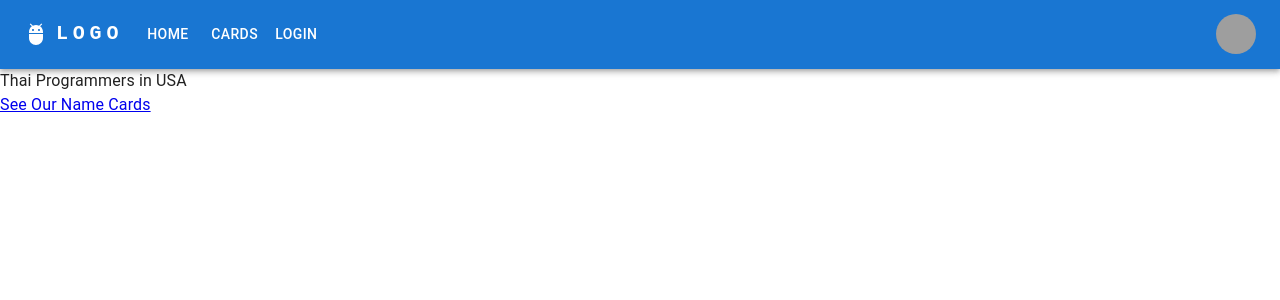
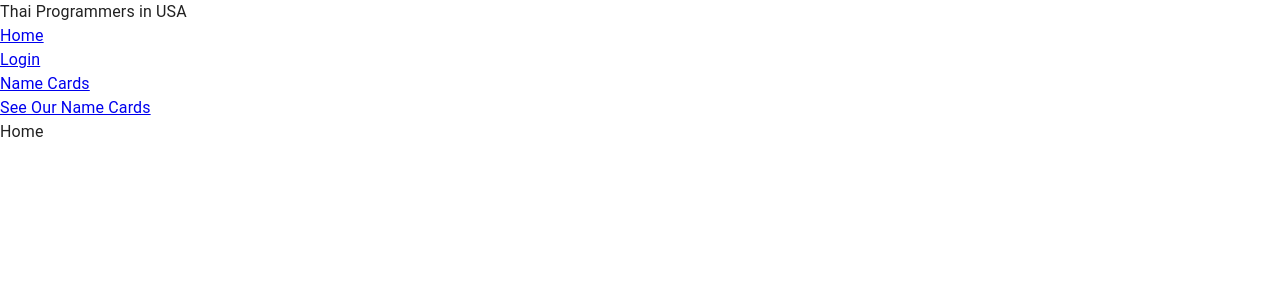
Before and after one commit to thai-programmers-usa/thai-programmers-usa.github.io, a React (Create React App) app: page / in a window 1280 px wide. Shown: the top 300 px of the page. Built offline with nearby package versions, Linux system fonts and the light colour scheme; grey boxes are pictures that could not be loaded.

Commit message:
Revert "Add draft navbar to our website" (#30)
Revert "Add draft navbar to our website (#29)"

This reverts commit 63bacfbd13519cfa48f1a88b552d3297ba0035c0.

```diff
--- a/package.json
+++ b/package.json
@@ -5,9 +5,7 @@
   "dependencies": {
     "@emotion/react": "^11.10.4",
     "@emotion/styled": "^11.10.4",
-    "@mui/icons-material": "^5.10.9",
     "@mui/material": "^5.10.10",
-    "@mui/styles": "^5.10.10",
     "@testing-library/jest-dom": "^5.16.5",
     "@testing-library/react": "^13.4.0",
     "@testing-library/user-event": "^13.5.0",
--- a/src/App.tsx
+++ b/src/App.tsx
@@ -1,18 +1,26 @@
+import { ThemeProvider } from '@emotion/react';
 import { CssBaseline } from '@mui/material';
-import { BrowserRouter } from 'react-router-dom';
-import NavBar from './components/NavBar';
-import Router from './pages/Router';
-import { ThemeProvider } from '@mui/styles';
-
+import { BrowserRouter, Link } from 'react-router-dom';
+import Router, { URL_PATHS } from './pages/Router';
 import { theme } from './theme';
 
 function App() {
-
+  const { HOME, LOGIN, NAME_CARDS } = URL_PATHS;
   return (
     <BrowserRouter>
       <CssBaseline />
       <ThemeProvider theme={theme}>
-        <NavBar />
+        <div className="App">
+          <header>Thai Programmers in USA</header>
+          <nav>
+            <Link to={HOME}>Home</Link>
+            <br />
+            <Link to={LOGIN}>Login</Link>
+            <br />
+            <Link to={NAME_CARDS}>Name Cards</Link>
+          </nav>
+          <a href="#">See Our Name Cards</a>
+        </div>
         <Router />
       </ThemeProvider>
     </BrowserRouter>
--- a/src/components/NavBar/index.tsx
+++ b/src/components/NavBar/index.tsx
@@ -1,160 +1,9 @@
-import React, { MouseEvent, useState } from 'react';
-import AppBar from '@mui/material/AppBar';
-import Box from '@mui/material/Box';
-import Toolbar from '@mui/material/Toolbar';
-import IconButton from '@mui/material/IconButton';
-import Typography from '@mui/material/Typography';
-import Menu from '@mui/material/Menu';
-import MenuIcon from '@mui/icons-material/Menu';
-import Container from '@mui/material/Container';
-import Avatar from '@mui/material/Avatar';
-import Button from '@mui/material/Button';
-import Tooltip from '@mui/material/Tooltip';
-import MenuItem from '@mui/material/MenuItem';
-import AdbIcon from '@mui/icons-material/Adb';
-import { URL_PATHS } from '../../pages/Router';
-import { Link } from 'react-router-dom';
+import React from 'react'
 
-const settings = ['Profile', 'Account', 'Dashboard', 'Logout'];
+const NavBar = () => {
+  return (
+    <div>NavBar</div>
+  )
+}
 
-function NavBar() {
-  const [anchorElNav, setAnchorElNav] = useState<null | HTMLElement>(null);
-  const [anchorElUser, setAnchorElUser] = useState<null | HTMLElement>(null);
-
-  const handleOpenNavMenu = (event: MouseEvent<HTMLElement>) => {
-    setAnchorElNav(event.currentTarget);
-  };
-  const handleOpenUserMenu = (event: MouseEvent<HTMLElement>) => {
-    setAnchorElUser(event.currentTarget);
-  };
-
-  const handleCloseNavMenu = () => {
-    setAnchorElNav(null);
-  };
-
-  const handleCloseUserMenu = () => {
-    setAnchorElUser(null);
-  };
-
-  return (
-    <AppBar position="static">
-      <Container maxWidth="xl">
-        <Toolbar disableGutters>
-          <AdbIcon sx={{ display: { xs: 'none', md: 'flex' }, mr: 1 }} />
-          <Typography
-            variant="h6"
-            noWrap
-            component="a"
-            href="/"
-            sx={{
-              mr: 2,
-              display: { xs: 'none', md: 'flex' },
-              fontFamily: 'monospace',
-              fontWeight: 700,
-              letterSpacing: '.3rem',
-              color: 'inherit',
-              textDecoration: 'none',
-            }}
-          >
-            LOGO
-          </Typography>
-
-          <Box sx={{ flexGrow: 1, display: { xs: 'flex', md: 'none' } }}>
-            <IconButton
-              size="large"
-              aria-label="account of current user"
-              aria-controls="menu-appbar"
-              aria-haspopup="true"
-              onClick={handleOpenNavMenu}
-              color="inherit"
-            >
-              <MenuIcon />
-            </IconButton>
-            <Menu
-              id="menu-appbar"
-              anchorEl={anchorElNav}
-              anchorOrigin={{
-                vertical: 'bottom',
-                horizontal: 'left',
-              }}
-              keepMounted
-              transformOrigin={{
-                vertical: 'top',
-                horizontal: 'left',
-              }}
-              open={Boolean(anchorElNav)}
-              onClose={handleCloseNavMenu}
-              sx={{
-                display: { xs: 'block', md: 'none' },
-              }}
-            >
-              {URL_PATHS.map(({ label, path }) => (
-                <MenuItem key={label} onClick={handleCloseNavMenu}>
-                  <Link to={path}>{label}</Link>
-                </MenuItem>
-              ))}
-            </Menu>
-          </Box>
-          <AdbIcon sx={{ display: { xs: 'flex', md: 'none' }, mr: 1 }} />
-          <Typography
-            variant="h5"
-            noWrap
-            component="a"
-            href=""
-            sx={{
-              mr: 2,
-              display: { xs: 'flex', md: 'none' },
-              flexGrow: 1,
-              fontFamily: 'monospace',
-              fontWeight: 700,
-              letterSpacing: '.3rem',
-              color: 'inherit',
-              textDecoration: 'none',
-            }}
-          >
-            LOGO
-          </Typography>
-          <Box sx={{ flexGrow: 1, display: { xs: 'none', md: 'flex' } }}>
-            {URL_PATHS.map(({ label, path }) => (
-              <Button key={label} component={Link} to={path} sx={{ my: 2, color: 'white', display: 'block' }}>
-                {label}
-              </Button>
-            ))}
-          </Box>
-
-          {/* TODO: Profile dropdown menu */}
-          <Box sx={{ flexGrow: 0 }}>
-            <Tooltip title="Open settings">
-              <IconButton onClick={handleOpenUserMenu} sx={{ p: 0 }}>
-                <Avatar alt="Remy Sharp" src="/static/images/avatar/2.jpg" />
-              </IconButton>
-            </Tooltip>
-            <Menu
-              sx={{ mt: '45px' }}
-              id="menu-appbar"
-              anchorEl={anchorElUser}
-              anchorOrigin={{
-                vertical: 'top',
-                horizontal: 'right',
-              }}
-              keepMounted
-              transformOrigin={{
-                vertical: 'top',
-                horizontal: 'right',
-              }}
-              open={Boolean(anchorElUser)}
-              onClose={handleCloseUserMenu}
-            >
-              {settings.map((setting) => (
-                <MenuItem key={setting} onClick={handleCloseUserMenu}>
-                  <Typography textAlign="center">{setting}</Typography>
-                </MenuItem>
-              ))}
-            </Menu>
-          </Box>
-        </Toolbar>
-      </Container>
-    </AppBar>
-  );
-}
-export default NavBar;
+export default NavBar
--- a/src/pages/Home/index.tsx
+++ b/src/pages/Home/index.tsx
@@ -1,13 +1,7 @@
 import React from 'react';
 
 const Home = () => {
-  return (
-    <div>
-      {' '}
-      <header>Thai Programmers in USA</header>
-      <a href="#">See Our Name Cards</a>
-    </div>
-  );
+  return <div>Home</div>;
 };
 
 export default Home;
--- a/src/pages/Router/index.tsx
+++ b/src/pages/Router/index.tsx
@@ -4,30 +4,19 @@ import Home from '../Home';
 import Login from '../Login';
 import NameCards from '../NameCards';
 
-export const URL_PATHS = [
-  {
-    label: 'HOME',
-    path: '/',
-    page: <Home />,
-  },
-  {
-    label: 'CARDS',
-    path: 'name-cards',
-    page: <NameCards />,
-  },
-  {
-    label: 'LOGIN',
-    path: 'login',
-    page: <Login />,
-  },
-];
+export const URL_PATHS = {
+  HOME: '/',
+  LOGIN: 'login',
+  NAME_CARDS: 'name-cards',
+};
 
 const Router = () => {
+  const { HOME, LOGIN, NAME_CARDS } = URL_PATHS;
   return (
     <Routes>
-      {URL_PATHS.map(({ label, path, page }) => (
-        <Route key={label} path={path} element={page} />
-      ))}
+      <Route path={HOME} element={<Home />} />
+      <Route path={LOGIN} element={<Login />} />
+      <Route path={NAME_CARDS} element={<NameCards />} />
     </Routes>
   );
 };
```
Also changed, not shown: 1 other file (tests, documents, lock files or other folders).
